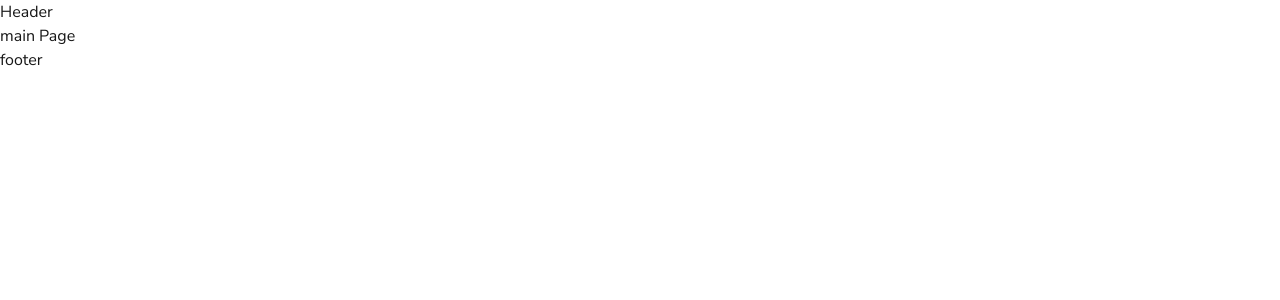
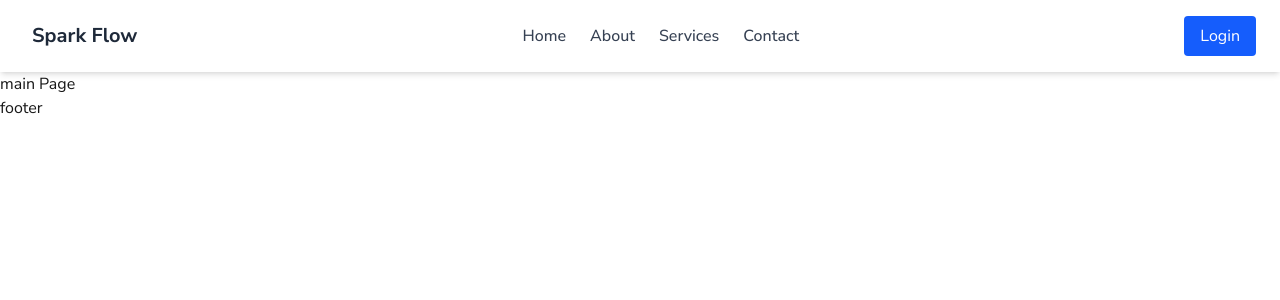
Before and after one commit to sparktechagency/Custom-Website-Spark-flow, a Next.js app: page / in a window 1280 px wide. Shown: the top 300 px of the page. Built offline with nearby package versions, Linux system fonts and the light colour scheme.

Commit message:
make a header

```diff
--- a/src/Components/Common/Header.js
+++ b/src/Components/Common/Header.js
@@ -1,10 +1,58 @@
-import React from 'react';
+'use client';
+import React, { useState } from 'react';
 
 const Header = () => {
+    const [menuOpen, setMenuOpen] = useState(false);
+
     return (
-        <div>
-            Header
-        </div>
+        <header className="bg-white shadow-md">
+            <div className="container mx-auto flex items-center justify-between py-4 px-6">
+                {/* Logo */}
+                <div className="flex items-center">
+                    {/* <img
+                        src="/logo.svg"
+                        alt="Logo"
+                        className="h-8 w-auto"
+                    /> */}
+                    <span className="ml-2 font-bold text-xl text-gray-800">Spark Flow</span>
+                </div>
+                {/* Desktop Menu */}
+                <nav className="hidden md:flex space-x-6">
+                    <a href="#" className="text-gray-700 hover:text-blue-600 font-medium">Home</a>
+                    <a href="#" className="text-gray-700 hover:text-blue-600 font-medium">About</a>
+                    <a href="#" className="text-gray-700 hover:text-blue-600 font-medium">Services</a>
+                    <a href="#" className="text-gray-700 hover:text-blue-600 font-medium">Contact</a>
+                </nav>
+                {/* Login Button (Desktop) */}
+                <button className="hidden md:block bg-blue-600 text-white px-4 py-2 rounded hover:bg-blue-700 transition">
+                    Login
+                </button>
+                {/* Mobile Menu Button */}
+                <button
+                    className="md:hidden text-gray-700 focus:outline-none"
+                    onClick={() => setMenuOpen(!menuOpen)}
+                    aria-label="Toggle menu"
+                >
+                    <svg className="h-6 w-6" fill="none" stroke="currentColor" viewBox="0 0 24 24">
+                        <path strokeLinecap="round" strokeLinejoin="round" strokeWidth={2} d="M4 6h16M4 12h16M4 18h16" />
+                    </svg>
+                </button>
+            </div>
+            {/* Mobile Menu */}
+            {menuOpen && (
+                <div className="md:hidden bg-white shadow-lg">
+                    <nav className="flex flex-col space-y-2 px-6 py-4">
+                        <a href="#" className="text-gray-700 hover:text-blue-600 font-medium">Home</a>
+                        <a href="#" className="text-gray-700 hover:text-blue-600 font-medium">About</a>
+                        <a href="#" className="text-gray-700 hover:text-blue-600 font-medium">Services</a>
+                        <a href="#" className="text-gray-700 hover:text-blue-600 font-medium">Contact</a>
+                        <button className="bg-blue-600 text-white px-4 py-2 rounded hover:bg-blue-700 transition mt-2">
+                            Login
+                        </button>
+                    </nav>
+                </div>
+            )}
+        </header>
     );
 }
 
```
